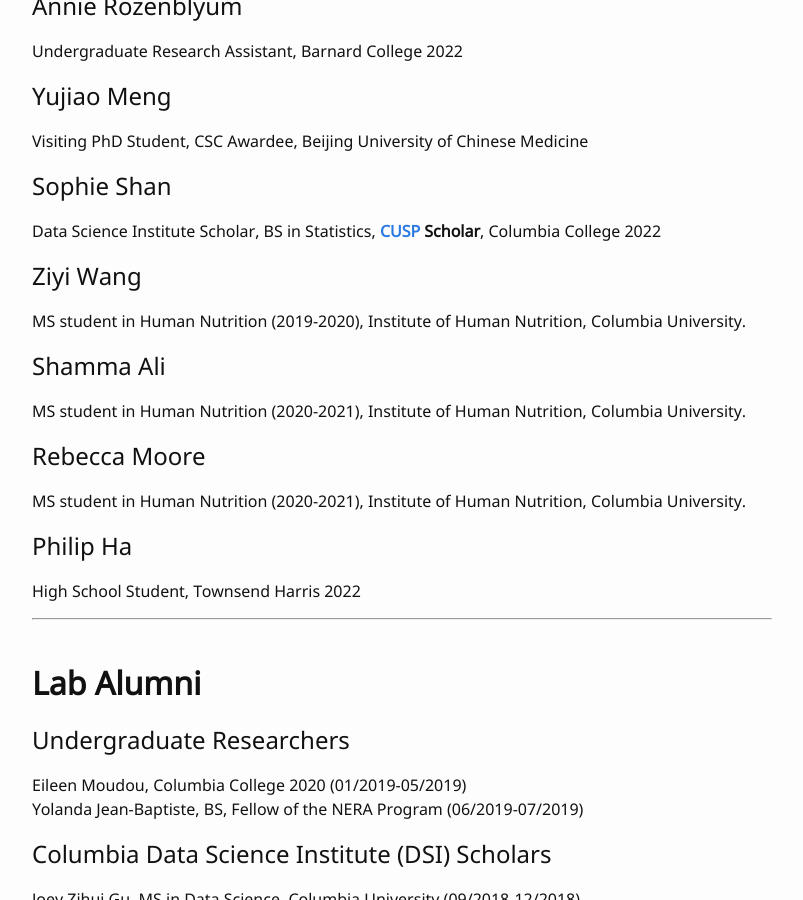
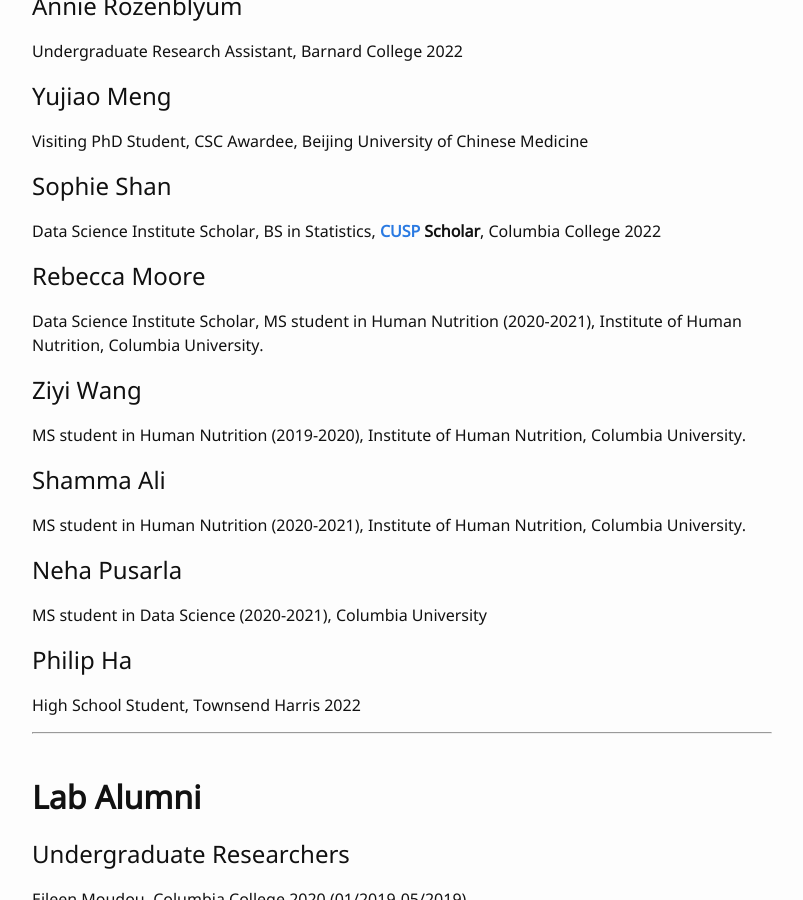
Before and after one commit to hanruizhang/zhanglab, a Jekyll site: the page built from 2_People.md, in a window 1280 px wide and 900 px high, scrolled down 2641 px. Shown: the whole window, without its empty margins (238-1041 px from the left). Built offline with Jekyll 4.4.1, drawn with Linux system fonts in a browser that asks for light colours; comment, search, counter and statistics services are not loaded.

Commit message:
Update 2_People.md

```diff
--- a/2_People.md
+++ b/2_People.md
@@ -88,14 +88,17 @@ I am interested in the functional interrogation of coronary artery disease-assoc
 ## Sophie Shan
 #### Data Science Institute Scholar, BS in Statistics, **[CUSP](https://www.cc-seas.columbia.edu/scholars) Scholar**, Columbia College 2022
 
+## Rebecca Moore
+#### Data Science Institute Scholar, MS student in Human Nutrition (2020-2021), Institute of Human Nutrition, Columbia University.
+
 ## Ziyi Wang
 #### MS student in Human Nutrition (2019-2020), Institute of Human Nutrition, Columbia University.
 
 ## Shamma Ali
 #### MS student in Human Nutrition (2020-2021), Institute of Human Nutrition, Columbia University.
 
-## Rebecca Moore
-#### MS student in Human Nutrition (2020-2021), Institute of Human Nutrition, Columbia University.
+## Neha Pusarla
+#### MS student in Data Science (2020-2021), Columbia University
 
 ## Philip Ha
 #### High School Student, Townsend Harris 2022
```
